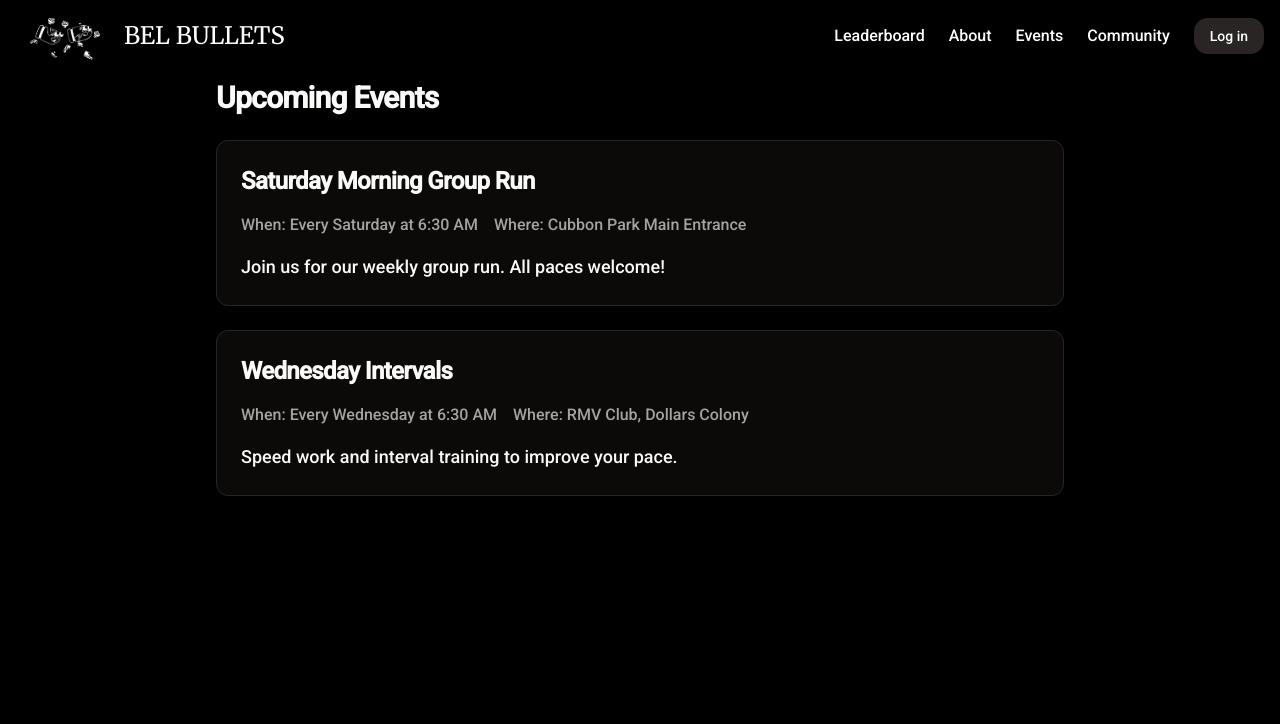
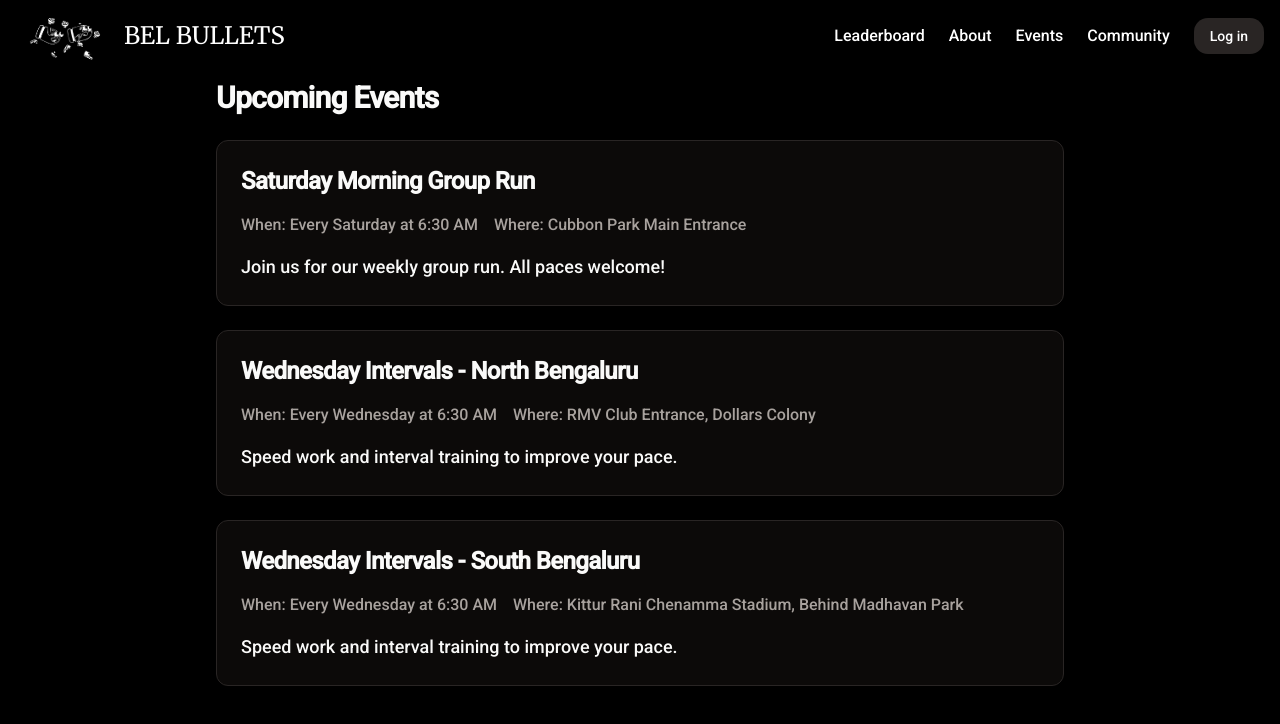
Before and after one commit to avnish100/bel-bullets-website, a Next.js app: page /events in a window 1280 px wide. Shown: the top 724 px of the page. Built offline with nearby package versions, Linux system fonts and the light colour scheme; no server answers.

Commit message:
added more events

```diff
--- a/src/app/events/page.tsx
+++ b/src/app/events/page.tsx
@@ -12,10 +12,18 @@ export default function Events() {
     },
     {
       id: 2,
-      name: "Wednesday Intervals",
+      name: "Wednesday Intervals - North Bengaluru",
       date: "Every Wednesday",
       time: "6:30 AM",
-      location: "RMV Club, Dollars Colony",
+      location: "RMV Club Entrance, Dollars Colony",
+      description: "Speed work and interval training to improve your pace."
+    },
+    {
+      id: 2,
+      name: "Wednesday Intervals - South Bengaluru",
+      date: "Every Wednesday",
+      time: "6:30 AM",
+      location: "Kittur Rani Chenamma Stadium, Behind Madhavan Park",
       description: "Speed work and interval training to improve your pace."
     },
   ]
```
